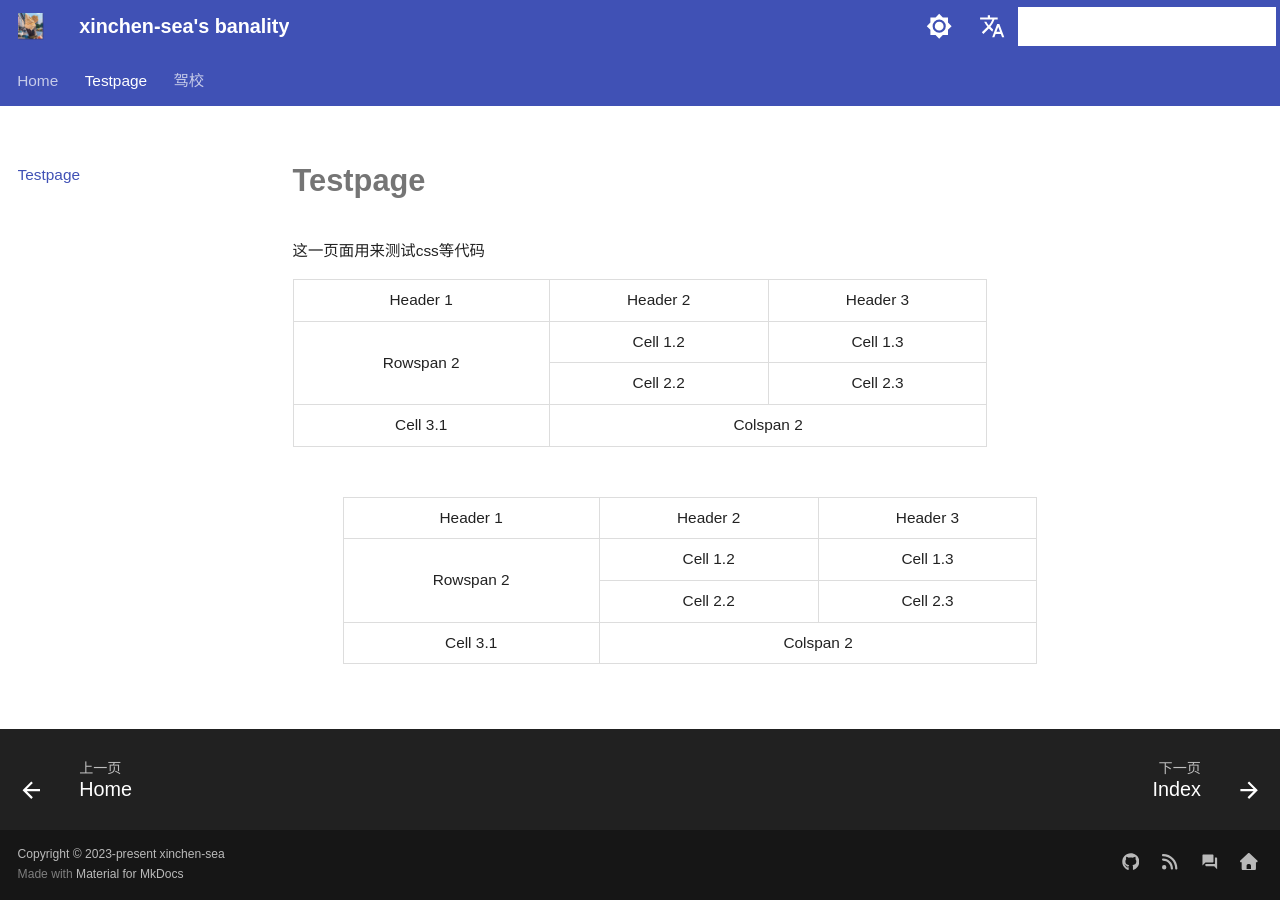
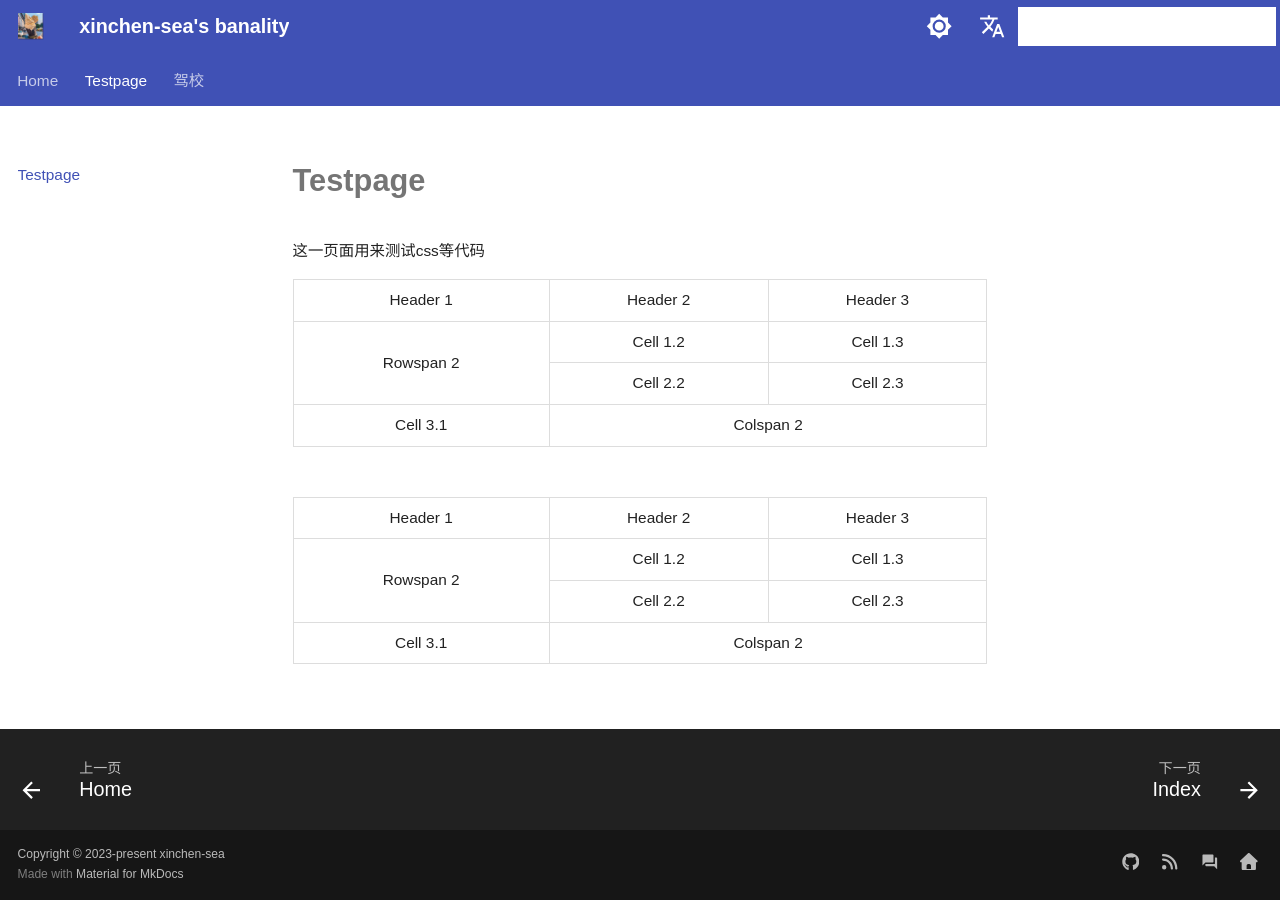
Before and after one commit to xinchen-sea/xinchen-sea.github.io, an MkDocs documentation site: the page built from docs/testpage.md, in a window 1280 px wide. Built offline with MkDocs 1.6.1 and Material for MkDocs 9.7.7, drawn with Linux system fonts in a browser that asks for light colours; some web fonts are replaced; plug-ins that fetch from the network failed and are left out; comment, search, counter and statistics services are not loaded.

Commit message:
Update table.css

```diff
--- a/docs/assets/css/table.css
+++ b/docs/assets/css/table.css
@@ -4,11 +4,13 @@
 }
 
 
+/*使用外边距将表格居中*/
     .custom-table-margin {
         width: 100%;
         border-collapse: collapse;
         border: 1px solid #ddd;
         margin: 0 auto; /* 将表格水平居中 */
+        table-layout: auto; /* 根据内容自动调整列宽 */
     }
 
     .custom-table-margin th, .custom-table-margin td {
@@ -18,7 +20,7 @@
         vertical-align: middle;
     }
 
-
+/* 使用定位属性将表格固定在页面的特定位置 */
     .custom-table-position {
         width: 100%;
         border-collapse: collapse;
@@ -28,7 +30,8 @@
         /*left: 50px; /* 距离左侧 50 像素 */
         position: relative; /* 使用相对定位 */
         top: 50px; /* 相对于其正常位置向下移动 50 像素 */
-        left: 50px; /* 相对于其正常位置向右移动 50 像素 */
+        /*left: 50px; /* 相对于其正常位置向右移动 50 像素 */
+        table-layout: auto; /* 根据内容自动调整列宽 */
     }
 
     .custom-table-position th, .custom-table-position td {
```
